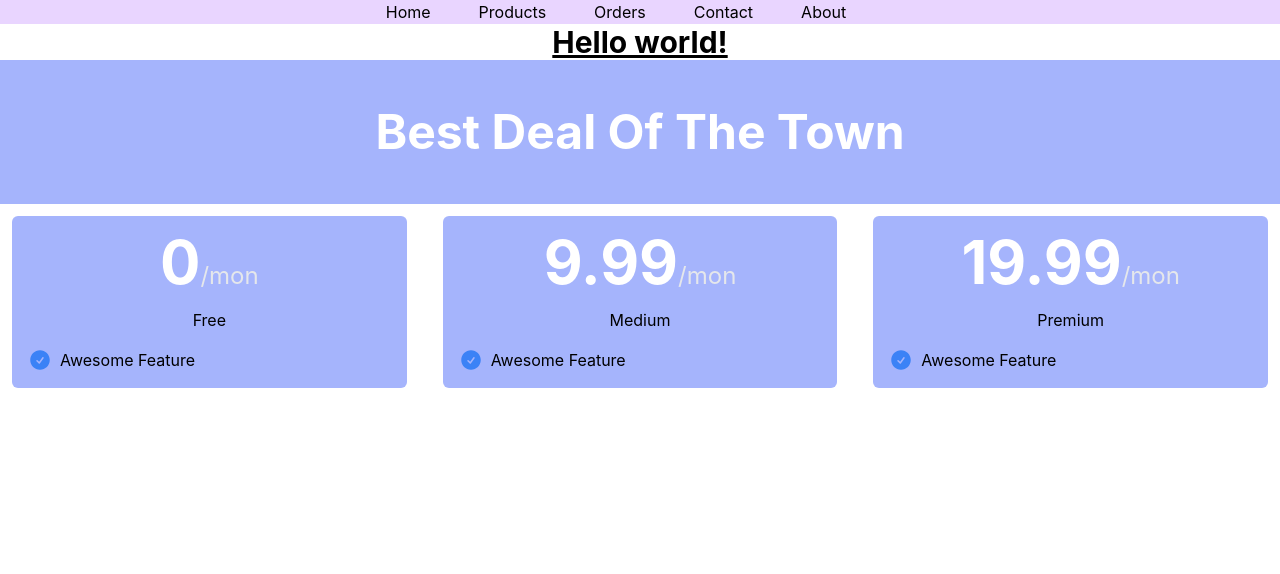
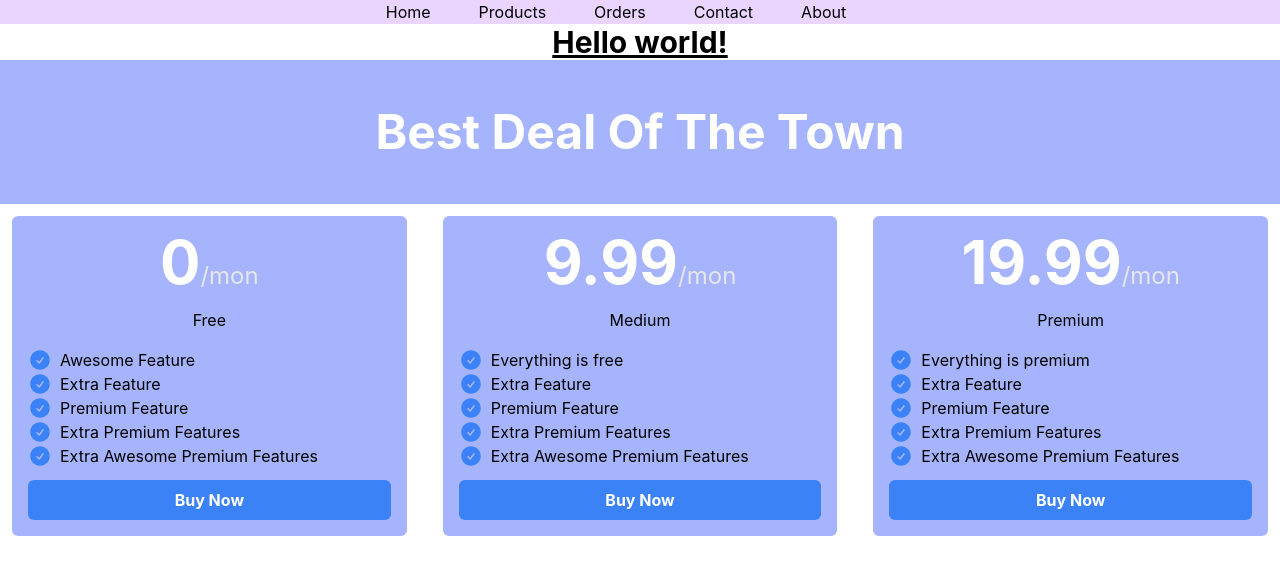
Before and after one commit to Mohammod-Ali/responsive-navbar-with-tailwind, a React (Create React App) app: page / in a window 1280 px wide. Shown: the top 574 px of the page. Built offline with nearby package versions, Linux system fonts and the light colour scheme.

Commit message:
pricing cart added

```diff
--- /dev/null
+++ b/src/components/Feature/Feature.js
@@ -0,0 +1,13 @@
+import React from "react";
+import { CheckCircleIcon } from "@heroicons/react/24/solid";
+
+const Feature = ({feature}) => {
+  return (
+    <div className="flex items-center">
+      <CheckCircleIcon className="h-6 w-6 text-blue-500"></CheckCircleIcon>
+      <p className="ml-2">{feature}</p>
+    </div>
+  );
+};
+
+export default Feature;
--- a/src/components/PriceOption/PriceOption.js
+++ b/src/components/PriceOption/PriceOption.js
@@ -1,7 +1,8 @@
-import { CheckCircleIcon } from "@heroicons/react/24/solid";
 import React from "react";
+import Feature from "../Feature/Feature";
 
 const PriceOption = ({ option }) => {
+    const {features} = option;
   return (
     <div className="bg-indigo-300 m-3 rounded-md p-4">
       <div>
@@ -11,10 +12,13 @@ const PriceOption = ({ option }) => {
         </h3>
         <p className="text-3xt my-4">{option.name}</p>
       </div>
-      <div className="flex items-center">
-        <CheckCircleIcon className="h-6 w-6 text-blue-500"></CheckCircleIcon>
-        <p className="ml-2">Awesome Feature</p>
-      </div>
+      {
+        features.map((feature, idx) => <Feature
+        feature={feature}
+        key={idx}
+        ></Feature>)
+    }
+    <button className="bg-blue-500 w-full rounded-md py-2  mt-3 text-white font-bold">Buy Now</button>
     </div>
   );
 };
--- a/src/components/Pricing/Pricing.js
+++ b/src/components/Pricing/Pricing.js
@@ -11,14 +11,14 @@ const Pricing = () => {
         'Extra Awesome Premium Features'
     ]},
     { id: 2, name: "Medium", price: 9.99, features: [
-        'Awesome Feature',
+        'Everything is free',
         'Extra Feature',
         'Premium Feature',
         'Extra Premium Features',
         'Extra Awesome Premium Features'
     ] },
     { id: 3, name: "Premium", price: 19.99, features: [
-        'Awesome Feature',
+        'Everything is premium',
         'Extra Feature',
         'Premium Feature',
         'Extra Premium Features',
@@ -30,7 +30,7 @@ const Pricing = () => {
       <h1 className="text-5xl font-bold bg-indigo-300 p-12 text-white">
         Best Deal Of The Town
       </h1>
-      <div className="grid grid-cols-3 gap-3">
+      <div className="grid md:grid-cols-3 gap-3">
         {pricingOptions.map((option) => (
           <PriceOption key={option.id} option={option}></PriceOption>
         ))}
```
